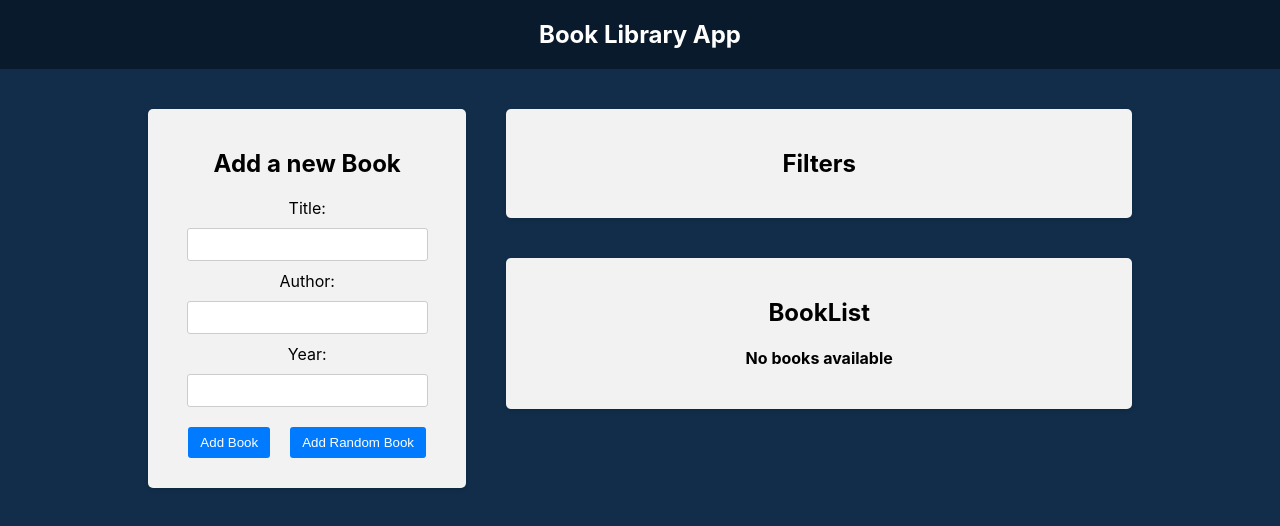
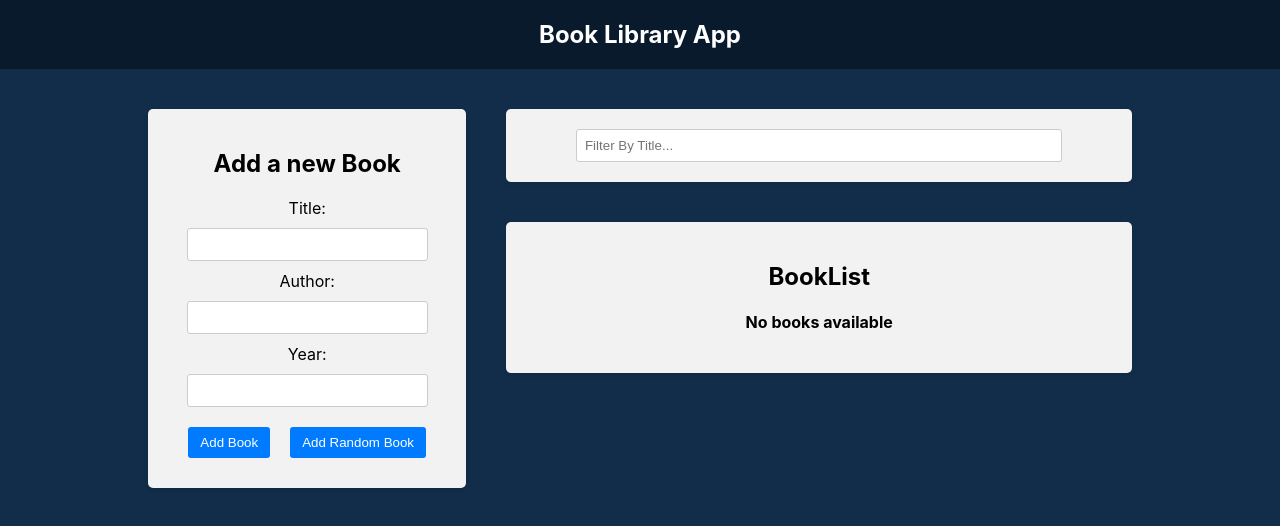
Before and after one commit to DiscoJordan/Books-Library, a React (Create React App) app in the folder client/: page / in a window 1280 px wide. Shown: the top 526 px of the page. Built offline with nearby package versions, Linux system fonts and the light colour scheme.

Commit message:
add filter reducer

```diff
--- a/client/src/Components/Bookform.js
+++ b/client/src/Components/Bookform.js
@@ -7,7 +7,7 @@ import createBookWithId from "../utils/createBookWithId";
 function Bookform() {
   const [title, setTitle] = useState("");
   const [author, setAuthor] = useState("");
-  const [year, setYear] = useState(null);
+  const [year, setYear] = useState('');
   const dispatch = useDispatch();
 
   const handleSubmit = (e) => {
@@ -40,7 +40,7 @@ function Bookform() {
           />{" "}
         </div>
         <div>
-          <label htmlFor="title">Author:</label>
+          <label htmlFor="author">Author:</label>
           <input
             type="text"
             id="author"
@@ -49,7 +49,7 @@ function Bookform() {
           />
         </div>
         <div>
-          <label htmlFor="title">Year:</label>
+          <label htmlFor="year">Year:</label>
           <input
             type="number"
             id="year"
--- a/client/src/Components/Filter.js
+++ b/client/src/Components/Filter.js
@@ -1,11 +1,28 @@
-import React from 'react'
+import React from "react";
+import { setTitleFilter } from "../Redux/slices/filterSlice";
+import { useDispatch } from "react-redux";
+import { useSelector } from "react-redux";
+import { selectTitleFilter } from "../Redux/slices/filterSlice";
 
 function Filter() {
+  const dispatch = useDispatch();
+  const titleFilter = useSelector(selectTitleFilter)
+
+  const handleChangeTitle = (e) => {
+    dispatch(setTitleFilter(e.target.value))
+  };
   return (
-    <div className='app-block filter'>
-        <h2>Filters</h2>
+    <div className="app-block filter">
+      <div className="filter-group">
+        <input
+          type="text"
+          value={titleFilter}
+          placeholder="Filter By Title..."
+          onChange={ handleChangeTitle}
+        />
+      </div>
     </div>
-  )
+  );
 }
 
-export default Filter
+export default Filter;
--- /dev/null
+++ b/client/src/Redux/slices/filterSlice.js
@@ -0,0 +1,19 @@
+import { createSlice } from "@reduxjs/toolkit";
+const initialState = {
+  title: "",
+};
+
+const filterSlice = createSlice({
+  name: "filter",
+  initialState: initialState,
+  reducers: {
+    setTitleFilter: (state, action) => {
+      state.title = action.payload;
+      // return {...state, title:action.payload}
+    },
+  },
+});
+
+export const { setTitleFilter } = filterSlice.actions;
+export const selectTitleFilter = (state) => state.filter.title;
+export default filterSlice.reducer;
--- a/client/src/Redux/store.js
+++ b/client/src/Redux/store.js
@@ -1,9 +1,12 @@
 import {configureStore}  from '@reduxjs/toolkit'
 import booksReducer from './books/reducer';
+import filterReducer from './slices/filterSlice'
 
 const store = configureStore({
     reducer:{
-        books:booksReducer
+        books:booksReducer,
+        filter:filterReducer
+
     }
 })
 export default store;
```
